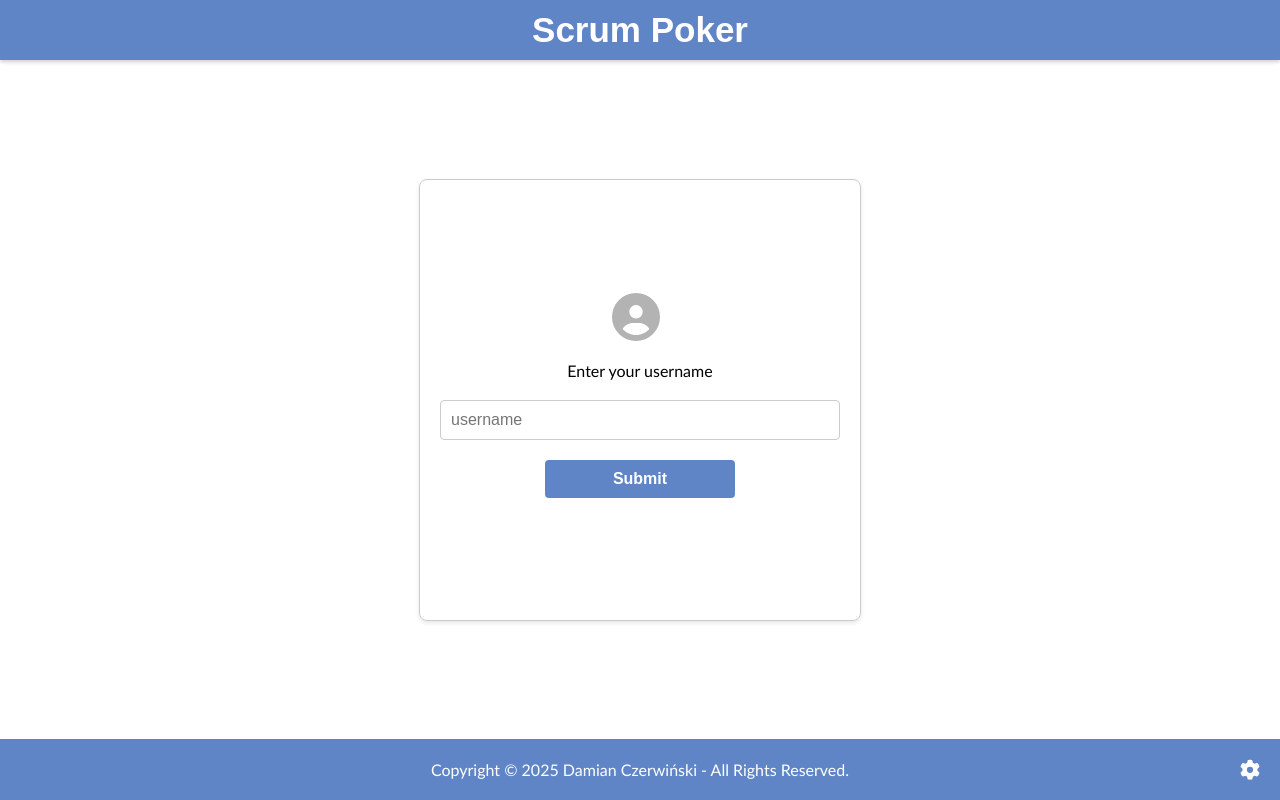
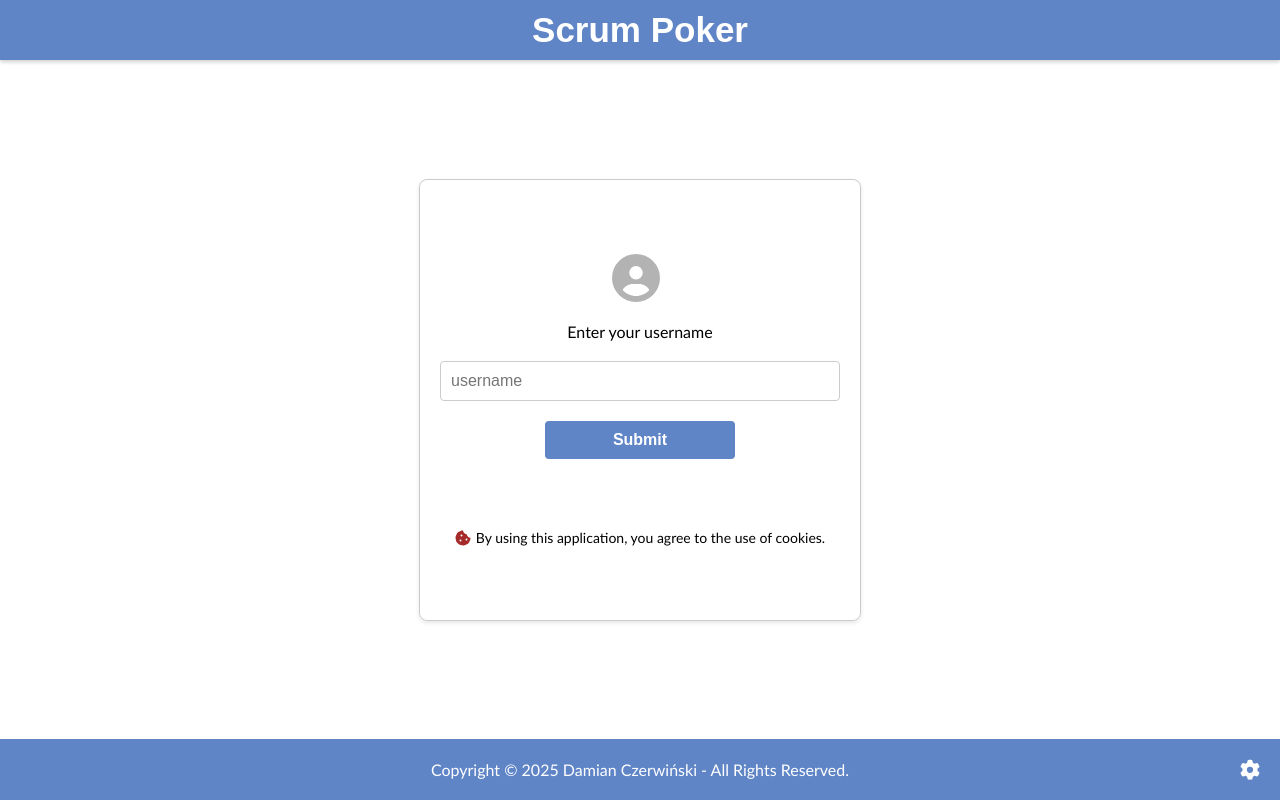
Before and after one commit to damianczer/Scrum-Poker, a React (Create React App) app in the folder application/: page / in a window 1280 px wide. Built offline with nearby package versions, Linux system fonts and the light colour scheme.

Commit message:
add cookie consent & refactor translations
created cookie consent and moved transaltions to separate files

```diff
--- a/application/src/components/CardSelection.jsx
+++ b/application/src/components/CardSelection.jsx
@@ -2,19 +2,9 @@ import React, { useState, useEffect } from 'react';
 import { doc, updateDoc, onSnapshot } from 'firebase/firestore';
 import { db } from '../firebaseConfig';
 import '../styles/_cardSelection.scss';
+import { translations } from '../translations/cardSelection';
 
 const UserList = ({ users, showCards, language }) => {
-  const translations = {
-    en: {
-      averangeEstimate: 'Averange Estimate:',
-      hidden: 'Hidden'
-    },
-    pl: {
-      averangeEstimate: 'Średnia ocena:',
-      hidden: 'Ukryte'
-    }
-  };
-
   const t = translations[language];
 
   const calculateaverange = (users) => {
@@ -50,19 +40,6 @@ const CardSelection = ({ selectedCard, handleCardSelect, users, sessionId, usern
   const [showCards, setShowCards] = useState(false);
   const [localUsers, setLocalUsers] = useState(users);
   const cards = ['?', '0.5', '1', '2', '3', '5', '8', '13'];
-
-  const translations = {
-    en: {
-      resetVotes: 'Reset Votes',
-      hideCards: 'Hide Cards',
-      showCards: 'Show Cards'
-    },
-    pl: {
-      resetVotes: 'Zresetuj głosy',
-      hideCards: 'Ukryj karty',
-      showCards: 'Pokaż karty'
-    }
-  };
 
   const t = translations[language];
 
--- a/application/src/components/Content.jsx
+++ b/application/src/components/Content.jsx
@@ -5,7 +5,8 @@ import Header from './Header';
 import { db } from '../firebaseConfig';
 import { collection, addDoc, getDoc, doc, updateDoc, onSnapshot } from 'firebase/firestore';
 import { FontAwesomeIcon } from '@fortawesome/react-fontawesome';
-import { faUserCircle } from '@fortawesome/free-solid-svg-icons';
+import { faUserCircle, faCookieBite } from '@fortawesome/free-solid-svg-icons';
+import { translations } from '../translations/content';
 
 function Content({ language }) {
   const [isJoining, setIsJoining] = useState(false);
@@ -20,59 +21,6 @@ function Content({ language }) {
   const [users, setUsers] = useState([]);
   const [isSessionCreated, setIsSessionCreated] = useState(false);
   const [isSubmitted, setIsSubmitted] = useState(false); // New state variable
-
-  const translations = {
-    en: {
-      enterUsername: 'Enter your username',
-      usernamePlaceholder: 'username',
-      usernameErrorShort: 'Username must be at least 2 characters long.',
-      usernameErrorLong: 'Username cannot be longer than 25 characters.',
-      submit: 'Submit',
-      createSession: 'Create session',
-      joinSession: 'Join session',
-      cancel: 'Cancel',
-      joinSessionLabel: 'Join session',
-      sessionIdPlaceholder: 'session ID',
-      sessionIdError: 'Session ID cannot be empty.',
-      sessionIdNotExist: 'Session ID does not exist.',
-      sessionFull: 'Session is full. Maximum 10 users allowed.',
-      createSessionLabel: 'Create session',
-      sessionNamePlaceholder: 'session name',
-      sessionNameError: 'Session name must be at least 3 characters long.',
-      errorCreatingSession: 'Error creating session: ',
-      errorJoiningSession: 'Error joining session: ',
-      sessionIdCopied: 'Session ID copied to clipboard!',
-      resetVotes: 'Reset Votes',
-      hideCards: 'Hide Cards',
-      showCards: 'Show Cards',
-      hidden: 'Hidden'
-    },
-    pl: {
-      enterUsername: 'Wprowadź nazwę użytkownika',
-      usernamePlaceholder: 'nazwa użytkownika',
-      usernameErrorShort: 'Nazwa użytkownika musi mieć co najmniej 2 znaki.',
-      usernameErrorLong: 'Nazwa użytkownika nie może być dłuższa niż 25 znaków.',
-      submit: 'Zatwierdź',
-      createSession: 'Utwórz sesję',
-      joinSession: 'Dołącz do sesji',
-      cancel: 'Anuluj',
-      joinSessionLabel: 'Dołącz do sesji',
-      sessionIdPlaceholder: 'ID sesji',
-      sessionIdError: 'ID sesji nie może być puste.',
-      sessionIdNotExist: 'ID sesji nie istnieje.',
-      sessionFull: 'Sesja jest pełna. Maksymalnie 10 użytkowników.',
-      createSessionLabel: 'Utwórz sesję',
-      sessionNamePlaceholder: 'nazwa sesji',
-      sessionNameError: 'Nazwa sesji musi mieć co najmniej 3 znaki.',
-      errorCreatingSession: 'Błąd podczas tworzenia sesji: ',
-      errorJoiningSession: 'Błąd podczas dołączania do sesji: ',
-      sessionIdCopied: 'ID sesji skopiowane do schowka!',
-      resetVotes: 'Zresetuj głosy',
-      hideCards: 'Ukryj karty',
-      showCards: 'Pokaż karty',
-      hidden: 'Ukryte'
-    }
-  };
 
   const t = translations[language];
 
@@ -244,6 +192,10 @@ function Content({ language }) {
               />
               {errorMessage && <div className="error-message fade-in">{errorMessage}</div>}
               <button className="option-button fade-in" onClick={handleUsernameSubmit}>{t.submit}</button>
+              <div className="cookies-consent fade-in">
+                <FontAwesomeIcon icon={faCookieBite} className="cookie-icon" />
+                <span className="cookie-text">{t.cookiesConsent}</span>
+              </div>
             </>
           ) : (
             <>
--- a/application/src/components/Header.jsx
+++ b/application/src/components/Header.jsx
@@ -2,17 +2,9 @@ import React from 'react';
 import '../styles/_header.scss';
 import { FontAwesomeIcon } from '@fortawesome/react-fontawesome';
 import { faUserCircle } from '@fortawesome/free-solid-svg-icons';
+import { translations } from '../translations/header';
 
 const Header = ({ username, onShare, language }) => {
-  const translations = {
-    en: {
-      shareSession: 'Share Session'
-    },
-    pl: {
-      shareSession: 'Udostępnij sesję'
-    }
-  };
-
   const t = translations[language];
 
   return (
--- a/application/src/styles/_content.scss
+++ b/application/src/styles/_content.scss
@@ -205,3 +205,19 @@
 .averange-value {
   color: green;
 }
+
+.cookies-consent {
+  display: flex;
+  align-items: center;
+  margin-top: 60px;
+}
+
+.cookie-icon {
+  color: brown;
+  margin-right: 5px;
+}
+
+.cookie-text {
+  color: var(--text-black-color);
+  font-size: 14px;
+}
--- /dev/null
+++ b/application/src/translations/cardSelection.js
@@ -0,0 +1,16 @@
+export const translations = {
+  en: {
+    averangeEstimate: 'Averange Estimate:',
+    hidden: 'Hidden',
+    resetVotes: 'Reset Votes',
+    hideCards: 'Hide Cards',
+    showCards: 'Show Cards'
+  },
+  pl: {
+    averangeEstimate: 'Średnia ocena:',
+    hidden: 'Ukryte',
+    resetVotes: 'Zresetuj głosy',
+    hideCards: 'Ukryj karty',
+    showCards: 'Pokaż karty'
+  }
+};
--- /dev/null
+++ b/application/src/translations/content.js
@@ -0,0 +1,54 @@
+export const translations = {
+  en: {
+    enterUsername: 'Enter your username',
+    usernamePlaceholder: 'username',
+    usernameErrorShort: 'Username must be at least 2 characters long.',
+    usernameErrorLong: 'Username cannot be longer than 25 characters.',
+    submit: 'Submit',
+    createSession: 'Create session',
+    joinSession: 'Join session',
+    cancel: 'Cancel',
+    joinSessionLabel: 'Join session',
+    sessionIdPlaceholder: 'session ID',
+    sessionIdError: 'Session ID cannot be empty.',
+    sessionIdNotExist: 'Session ID does not exist.',
+    sessionFull: 'Session is full. Maximum 10 users allowed.',
+    createSessionLabel: 'Create session',
+    sessionNamePlaceholder: 'session name',
+    sessionNameError: 'Session name must be at least 3 characters long.',
+    errorCreatingSession: 'Error creating session: ',
+    errorJoiningSession: 'Error joining session: ',
+    sessionIdCopied: 'Session ID copied to clipboard!',
+    resetVotes: 'Reset Votes',
+    hideCards: 'Hide Cards',
+    showCards: 'Show Cards',
+    hidden: 'Hidden',
+    cookiesConsent: 'By using this application, you agree to the use of cookies.'
+  },
+  pl: {
+    enterUsername: 'Wprowadź nazwę użytkownika',
+    usernamePlaceholder: 'nazwa użytkownika',
+    usernameErrorShort: 'Nazwa użytkownika musi mieć co najmniej 2 znaki.',
+    usernameErrorLong: 'Nazwa użytkownika nie może być dłuższa niż 25 znaków.',
+    submit: 'Zatwierdź',
+    createSession: 'Utwórz sesję',
+    joinSession: 'Dołącz do sesji',
+    cancel: 'Anuluj',
+    joinSessionLabel: 'Dołącz do sesji',
+    sessionIdPlaceholder: 'ID sesji',
+    sessionIdError: 'ID sesji nie może być puste.',
+    sessionIdNotExist: 'ID sesji nie istnieje.',
+    sessionFull: 'Sesja jest pełna. Maksymalnie 10 użytkowników.',
+    createSessionLabel: 'Utwórz sesję',
+    sessionNamePlaceholder: 'nazwa sesji',
+    sessionNameError: 'Nazwa sesji musi mieć co najmniej 3 znaki.',
+    errorCreatingSession: 'Błąd podczas tworzenia sesji: ',
+    errorJoiningSession: 'Błąd podczas dołączania do sesji: ',
+    sessionIdCopied: 'ID sesji skopiowane do schowka!',
+    resetVotes: 'Zresetuj głosy',
+    hideCards: 'Ukryj karty',
+    showCards: 'Pokaż karty',
+    hidden: 'Ukryte',
+    cookiesConsent: 'Korzystając z tej aplikacji, zgadzasz się na używanie ciasteczek.'
+  }
+};
--- /dev/null
+++ b/application/src/translations/header.js
@@ -0,0 +1,8 @@
+export const translations = {
+  en: {
+    shareSession: 'Share Session'
+  },
+  pl: {
+    shareSession: 'Udostępnij sesję'
+  }
+};
```
